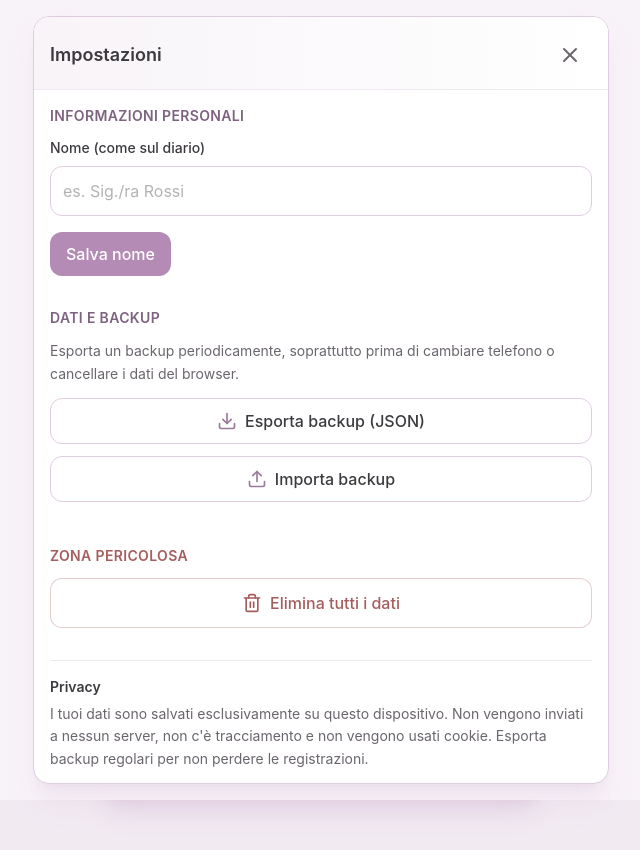
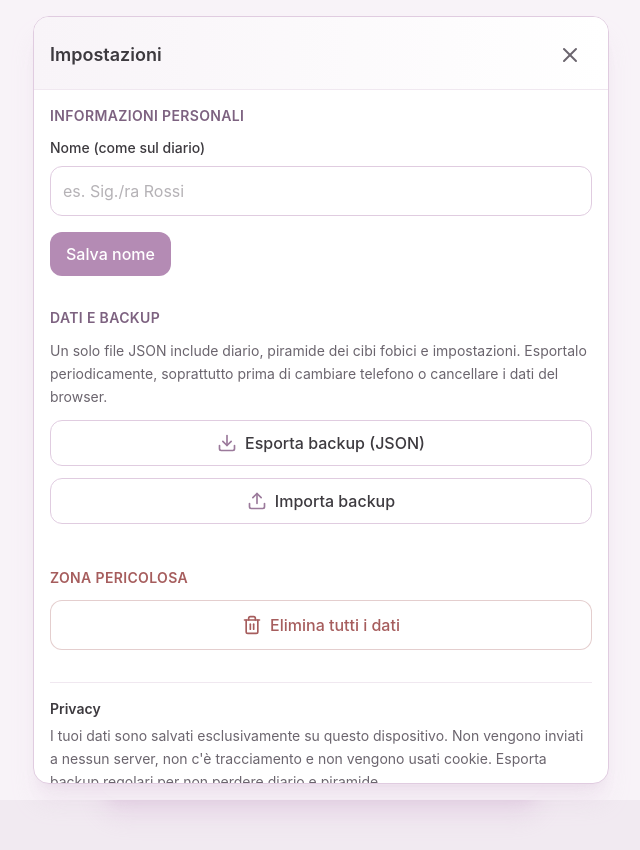
Before and after one commit to linzialessandro/Ancora, a React (Vite) app: page / in a window 1280 px wide. Both pictures are taken after a click on the button 737 px from the left and 71 px from the top of the page. Shown: the top 850 px of the page, without its empty margins (319-959 px from the left). Built offline with nearby package versions, Linux system fonts and the light colour scheme.

Commit message:
fix: wording "cibi fobici" and clarify backup includes pyramid
Align UI labels to "cibi fobici" and make clear that the single JSON
backup covers diary, pyramid, and settings.

```diff
--- a/src/components/HomeScreen.tsx
+++ b/src/components/HomeScreen.tsx
@@ -29,7 +29,7 @@ const CARDS: {
   },
   {
     id: 'pyramid',
-    title: 'Piramide dei cibifobici',
+    title: 'Piramide dei cibi fobici',
     description: 'Ordina i cibi per quanto ti spaventano',
     icon: Layers,
   },
--- a/src/components/InfoScreen.tsx
+++ b/src/components/InfoScreen.tsx
@@ -45,7 +45,7 @@ export function InfoScreen({ onClose, onOpenDonate }: Props) {
                 il curante.
               </li>
               <li>
-                <strong className="font-semibold text-lilac-700">Piramide dei cibifobici</strong>
+                <strong className="font-semibold text-lilac-700">Piramide dei cibi fobici</strong>
                 {' — '}
                 ordina i tuoi cibi dalla base (meno paura) alla cima (più paura).
               </li>
@@ -72,8 +72,8 @@ export function InfoScreen({ onClose, onOpenDonate }: Props) {
             </h3>
             <p className="text-sm text-ink-muted leading-relaxed">
               Tutto è salvato in locale. Nelle Impostazioni puoi esportare/importare un
-              backup JSON (utile se cambi telefono) o eliminare i dati. Il PDF del diario è
-              pensato per la consegna al curante.
+              backup JSON unico (diario, piramide e impostazioni; utile se cambi telefono)
+              o eliminare i dati. Il PDF del diario è pensato per la consegna al curante.
             </p>
           </section>
 
--- a/src/components/SettingsScreen.tsx
+++ b/src/components/SettingsScreen.tsx
@@ -150,8 +150,9 @@ export function SettingsScreen({
               Dati e backup
             </h3>
             <p className="text-sm text-ink-muted mb-3 leading-relaxed">
-              Esporta un backup periodicamente, soprattutto prima di cambiare telefono o
-              cancellare i dati del browser.
+              Un solo file JSON include diario, piramide dei cibi fobici e impostazioni.
+              Esportalo periodicamente, soprattutto prima di cambiare telefono o cancellare
+              i dati del browser.
             </p>
             <div className="space-y-3">
               <button type="button" onClick={handleExport} className="btn-secondary w-full">
@@ -196,7 +197,7 @@ export function SettingsScreen({
             <p className="leading-relaxed">
               I tuoi dati sono salvati esclusivamente su questo dispositivo. Non vengono
               inviati a nessun server, non c&apos;è tracciamento e non vengono usati cookie.
-              Esporta backup regolari per non perdere le registrazioni.
+              Esporta backup regolari per non perdere diario e piramide.
             </p>
           </section>
         </div>
@@ -205,7 +206,7 @@ export function SettingsScreen({
       <ConfirmDialog
         isOpen={showImportConfirm}
         title="Importa backup"
-        message="Importando il backup sovrascriverai i dati attuali. Questa operazione non può essere annullata. Vuoi continuare?"
+        message="Importando il backup sovrascriverai i dati attuali (diario, piramide dei cibi fobici e impostazioni). Questa operazione non può essere annullata. Vuoi continuare?"
         confirmText="Importa"
         isDanger
         onConfirm={confirmImport}
@@ -218,7 +219,7 @@ export function SettingsScreen({
       <ConfirmDialog
         isOpen={showClearConfirm}
         title="Elimina tutti i dati"
-        message="Sei sicuro di voler eliminare tutte le registrazioni, la piramide dei cibifobici e le impostazioni? L'operazione non può essere annullata: senza un backup i dati andranno persi."
+        message="Sei sicuro di voler eliminare tutte le registrazioni, la piramide dei cibi fobici e le impostazioni? L'operazione non può essere annullata: senza un backup i dati andranno persi."
         confirmText="Sì, elimina tutto"
         isDanger
         onConfirm={confirmClear}
--- a/src/data/sectionInfo.ts
+++ b/src/data/sectionInfo.ts
@@ -22,7 +22,7 @@ export const SECTION_INFO: Record<AppSection, SectionInfoContent> = {
     note: 'Dopo la consegna del PDF puoi eliminare i dati e ricominciare un nuovo periodo.',
   },
   pyramid: {
-    title: 'Piramide dei cibifobici',
+    title: 'Piramide dei cibi fobici',
     intro:
       'Costruisci la tua mappa personale dei cibi in base a quanto ti spaventano. Non è un giudizio di valore.',
     steps: [
@@ -31,7 +31,7 @@ export const SECTION_INFO: Record<AppSection, SectionInfoContent> = {
       'Alto e Cima: i cibi che ti spaventano di più.',
       'Aggiungi liberamente i nomi dei cibi (es. toast, pizza, bistecca).',
       'Puoi spostare un cibo di un livello con le frecce, modificarlo o rimuoverlo.',
-      'La piramide si salva da sola su questo dispositivo.',
+      'La piramide si salva da sola su questo dispositivo ed è inclusa nel backup JSON (Impostazioni).',
     ],
     note: 'È uno strumento di consapevolezza, non una classifica di cibi “giusti” o “sbagliati”.',
   },
```
Also changed, not shown: 1 other file (tests, documents, lock files or other folders).
